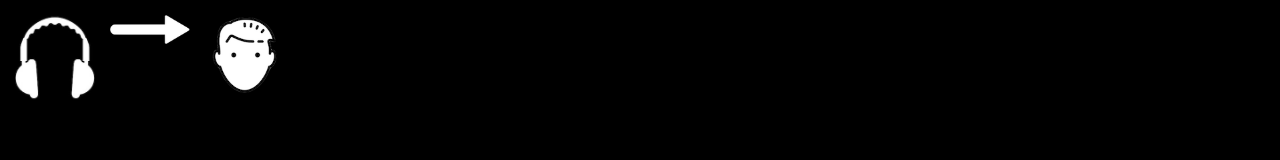
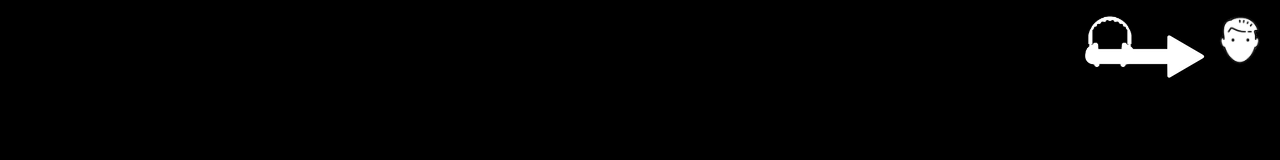
Before and after one commit to kirkary/box, a plain HTML site: page index.html in a window 1280 px wide. Shown: the top 160 px of the page. Drawn offline with Linux system fonts and the light colour scheme.

Commit message:
Fix icons

```diff
--- a/index.html
+++ b/index.html
@@ -16,9 +16,9 @@
     </style>
 </head>
 <body>
-<img class="j" src="headphones.jpg" style="position: absolute; top:15px; left:15px; width:80px; height: auto;"}/>
-<img class="j" src="arrow.png" style="position: absolute; top:15px; left:110px; width:80px; height: auto;"}/>
-<img class="j" src="head.png" style="position: absolute; top:15px; left:205px; width:80px; height: auto;"}/>
+<img class="j" src="headphones.jpg" style="position: absolute;top:15px;right: 145px;width: 50px;height: auto;"}/>
+<img class="j" src="arrow.png" style="position: absolute;top: 35px;right: 75px;/* -webkit-transform: scaleX(-1); width: 50px;height: auto;"}/>
+<img class="j" src="head.png" style="position: absolute;top:15px;right:15px;width: 50px;height: auto;"}/>
 <canvas id="wall" width="1920px" height="1080px"></canvas>
 <audio id="audio_wall" preload="auto" controls="none" crossOrigin="anonymous" style="position:absolute; top:-100px;">
 <source src="bounce.mp3" type="audio/mp3" display="none">
```
